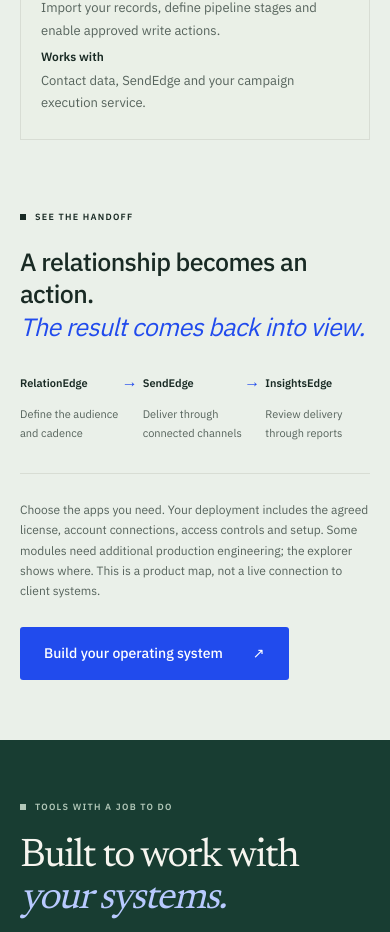
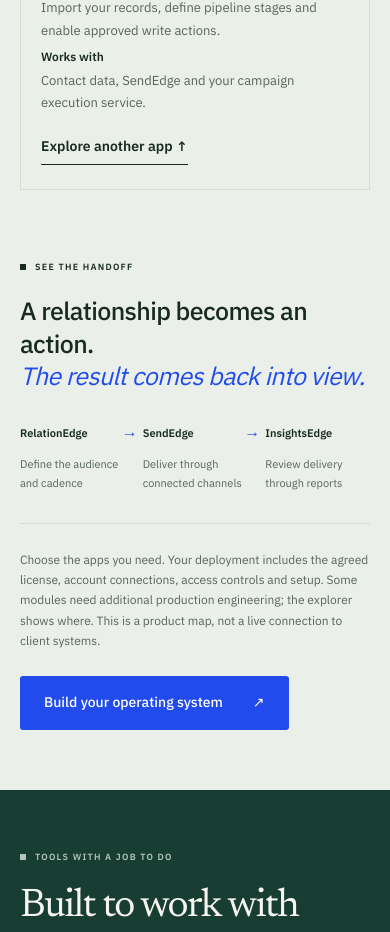
Before and after one commit to creativeengineeringdevelopment/creative-engineering-consulting, a Next.js app: page / in a window 390 px wide. Shown: the part 10840-11772 px from the top of the page. Built offline with nearby package versions, Linux system fonts and the light colour scheme.

Commit message:
Bring selected app details into view on mobile

```diff
--- a/app/globals.css
+++ b/app/globals.css
@@ -3230,3 +3230,21 @@
     right: -13px;
   }
 }
+.cap-back {
+  display: none;
+}
+.cap-detail:focus {
+  outline: none;
+}
+@media (max-width: 700px) {
+  #cap-app-map {
+    scroll-margin-top: 130px;
+  }
+  .cap-detail {
+    scroll-margin-top: 125px;
+  }
+  .cap-back {
+    display: inline-flex;
+    margin-top: 20px;
+  }
+}
--- a/components/SystemShowcase.tsx
+++ b/components/SystemShowcase.tsx
@@ -1,11 +1,12 @@
 "use client";
-import { useState } from "react";
+import { useRef, useState } from "react";
 import Link from "next/link";
 import { Arrow, Label } from "@/components/Shared";
 import { staffApps, appGroups } from "@/lib/staff-apps";
 
 export function SystemShowcase() {
   const [active, setActive] = useState("relation");
+  const detail = useRef<HTMLDivElement>(null);
   const app = staffApps.find((item) => item.id === active)!;
   return (
     <section className="section systems-showcase" id="systems">
@@ -39,6 +40,7 @@
             </p>
           </div>
           <div
+            id="cap-app-map"
             className="cap-groups"
             role="group"
             aria-label="Explore 15 staff apps"
@@ -57,7 +59,16 @@
                       key={item.id}
                       aria-pressed={active === item.id}
                       aria-controls="cap-app-detail"
-                      onClick={() => setActive(item.id)}
+                      onClick={() => {
+                        setActive(item.id);
+                        if (window.matchMedia("(max-width: 700px)").matches) {
+                          detail.current?.focus({ preventScroll: true });
+                          detail.current?.scrollIntoView({
+                            block: "start",
+                            behavior: "instant",
+                          });
+                        }
+                      }}
                     >
                       <span className="cap-node-dot" />
                       <span>
@@ -82,6 +93,8 @@
           </div>
         </div>
         <div
+          ref={detail}
+          tabIndex={-1}
           className="cap-detail"
           id="cap-app-detail"
           aria-live="polite"
@@ -106,6 +119,9 @@
             <p>{app.setup}</p>
             <strong>Works with</strong>
             <p>{app.connections}</p>
+            <a className="cap-back text-link" href="#cap-app-map">
+              Explore another app ↑
+            </a>
           </div>
         </div>
         <div className="cap-handoff">
```
